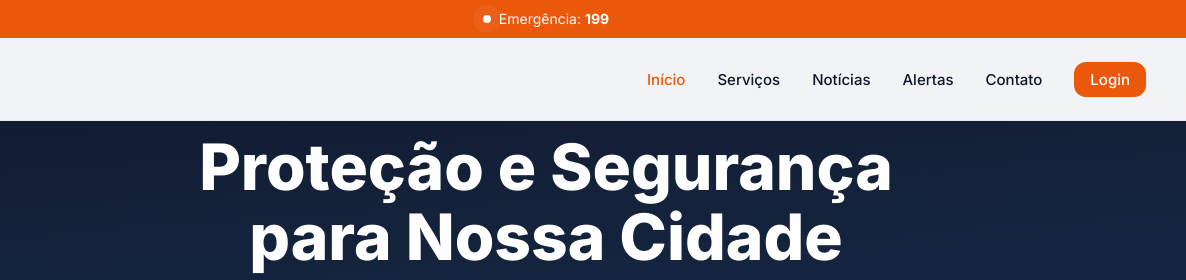
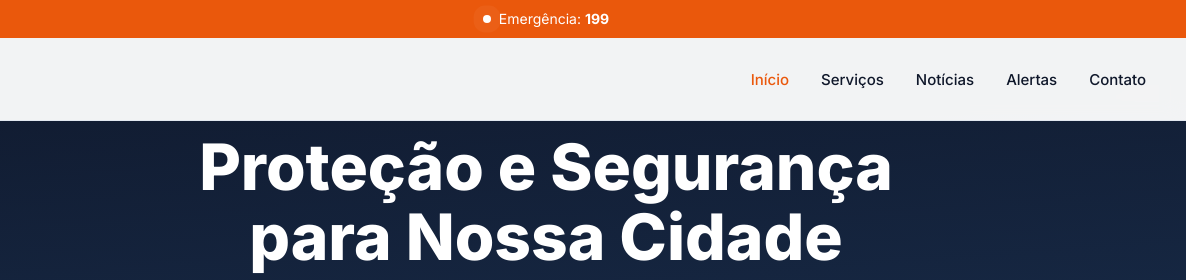
Before and after one commit to maxgtp2/defesacivil, a plain HTML site: page index.html in a window 1280 px wide. Shown: the top 280 px of the page, 94-1280 px from the left. Drawn offline with nearby package versions, Linux system fonts and the light colour scheme.

Commit message:
Update index.html

```diff
--- a/index.html
+++ b/index.html
@@ -38,7 +38,6 @@
                     <li><a href="#noticias">Notícias</a></li>
                     <li><a href="#alertas">Alertas</a></li>
                     <li><a href="#contato">Contato</a></li>
-                    <li><a href="login.html" class="btn-login">Login</a></li>
                 </ul>
             </div>
         </nav>
```
